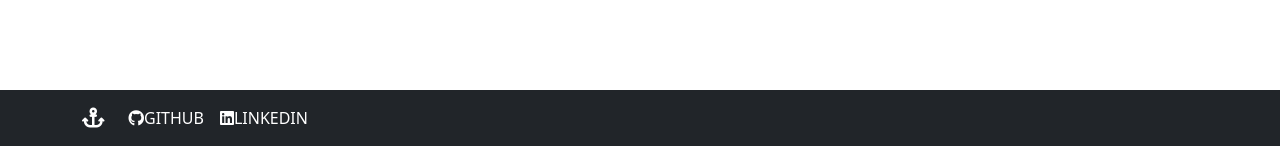
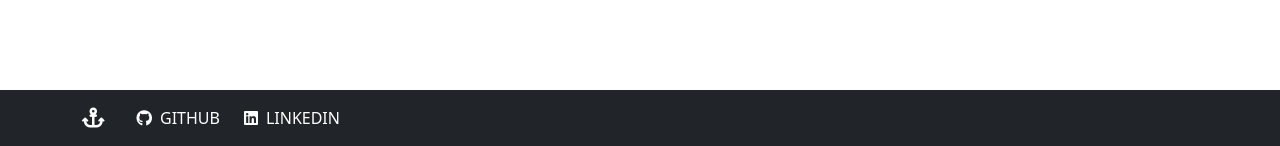
Before and after one commit to SergiFuster/ownwebpage, a Django app: page /portfolio/ in a window 1280 px wide. Shown: the part 654-800 px from the top of the page. Run offline with Django 5.2, Linux system fonts and the light colour scheme; data that the repository does not hold is empty; some libraries are stand-ins or nearby versions.

Commit message:
right before implementing tech filter frontend

```diff
--- a/ownwebpage/templates/footer.html
+++ b/ownwebpage/templates/footer.html
@@ -10,8 +10,8 @@
         <div class="container">
             <a class="navbar-brand" href="#header"><i class="text-white fa-solid fa-anchor"></i></a>
             <ul class="navbar-nav me-auto mb-2 mb-lg-0">
-                <li class="nav-item"><a class="nav-link text-white" href="https://github.com/SergiFuster"><i class="fa-brands fa-github"></i>GITHUB</a></li>
-                <li class="nav-item"><a class="nav-link text-white" href="https://www.linkedin.com/in/sergi-fuster-dura-343999208/"><i class="fa-brands fa-linkedin"></i>LINKEDIN</a></li>
+                <li class="nav-item"><a class="nav-link text-white" href="https://github.com/SergiFuster"><i class="mx-2 fa-brands fa-github"></i>GITHUB</a></li>
+                <li class="nav-item"><a class="nav-link text-white" href="https://www.linkedin.com/in/sergi-fuster-dura-343999208/"><i class="mx-2 fa-brands fa-linkedin"></i>LINKEDIN</a></li>
             </ul>
         </div>
     </nav>
--- a/portfolio/templates/portfolio.html
+++ b/portfolio/templates/portfolio.html
@@ -8,11 +8,7 @@
 <body>
     {% extends 'base.html' %}
     {% block content %}
-        <h1>Filters</h1>
-        <form action="" method="get">
-            {{ filter.form.as_p }}
-            <input type="submit" value="Search">
-        </form>
+        {% include 'portfolio_filter.html' with filter=filter %}
         {% include 'portfolio_content.html' with projects=filter.qs %}
     {% endblock %}
 </body>
--- /dev/null
+++ b/portfolio/templates/portfolio_filter.html
@@ -0,0 +1,15 @@
+<!DOCTYPE html>
+<html lang="en">
+<head>
+    <meta charset="UTF-8">
+    <meta name="viewport" content="width=device-width, initial-scale=1.0">
+    <title>Document</title>
+</head>
+<body>
+    <h1>Filters</h1>
+    <form action="" method="get">
+        {{ filter.form.as_p }}
+        <input type="submit" value="Search">
+    </form>
+</body>
+</html>
```
